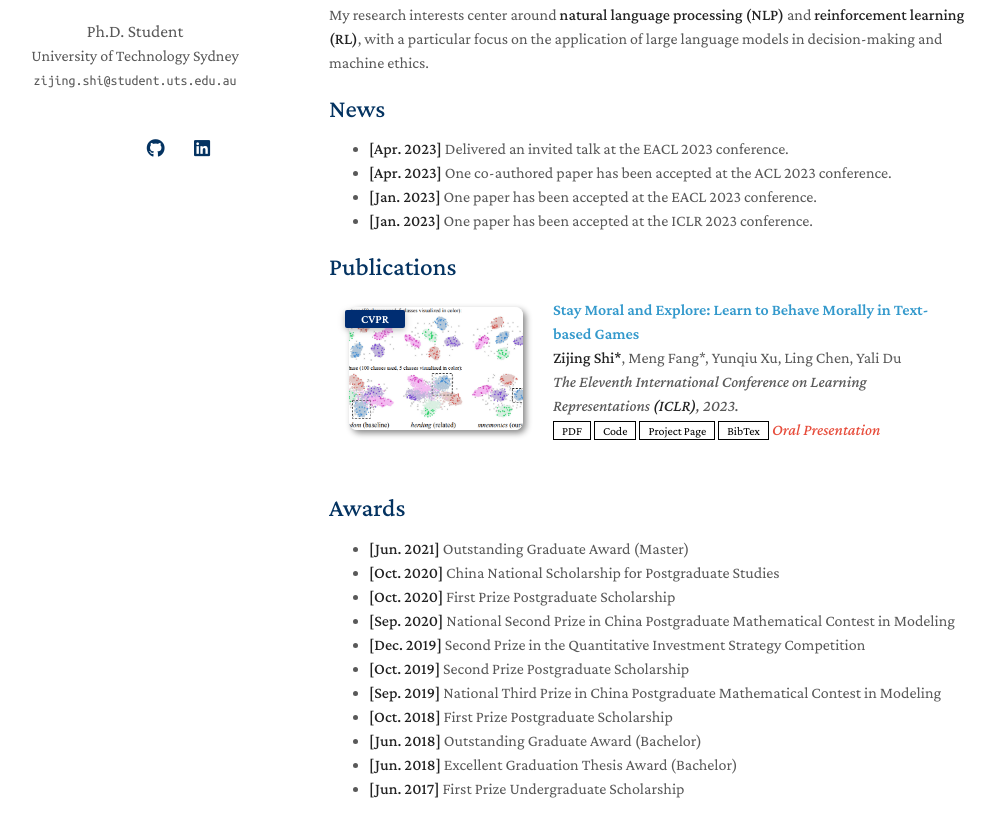
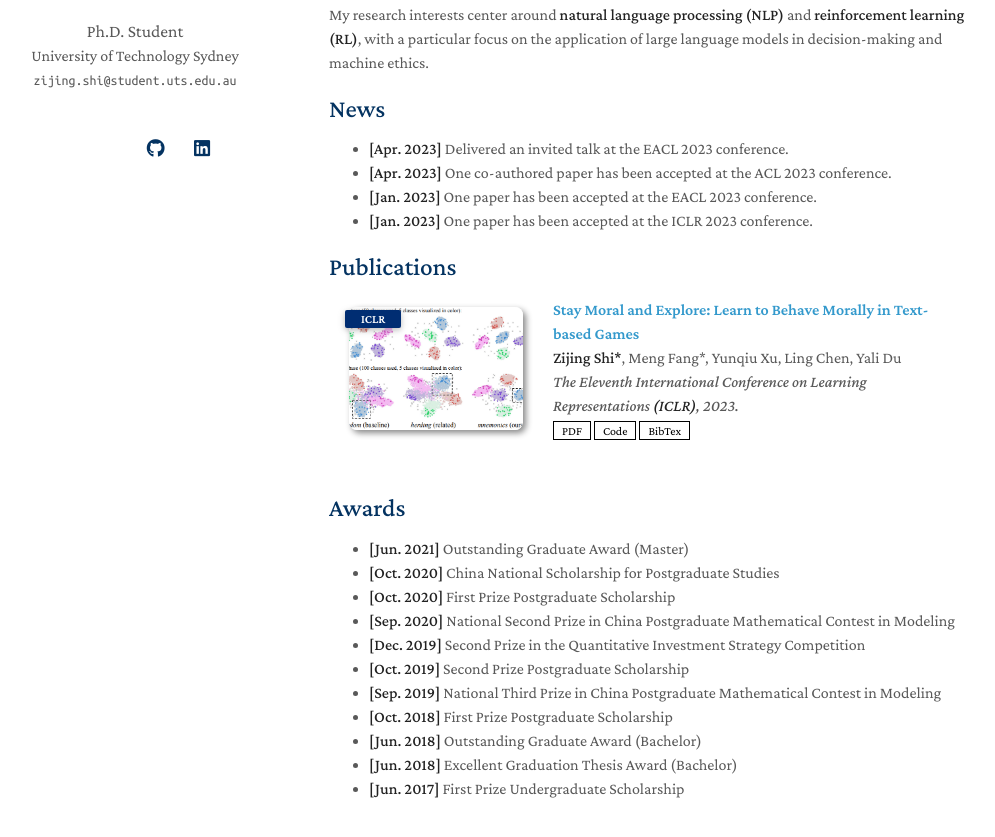
Before and after one commit to winni18/winni18.github.io, a Jekyll site: the page built from index.md, in a window 1280 px wide and 1117 px high. Shown: the part 222-1059 px from the top of the window, without its empty margins (141-1136 px from the left). Built offline with Jekyll 4.4.1, drawn with Linux system fonts in a browser that asks for light colours; nearby versions of some CDN libraries; a style sheet for code colours, icons or effects is not loaded; our own code applies the rules of GitHub Pages for plain Markdown files.

Commit message:
Update publications.md

```diff
--- a/_includes/publications.md
+++ b/_includes/publications.md
@@ -8,7 +8,7 @@
 
   <div class="col-sm-3 abbr" style="position: relative;padding-right: 15px;padding-left: 15px;">
     <img src="assets/img/teaser_example.png" class="teaser img-fluid z-depth-1">
-    <abbr class="badge">CVPR</abbr>
+    <abbr class="badge">ICLR</abbr>
   </div>
 
   <div class="col-sm-9" style="position: relative;padding-right: 15px;padding-left: 20px;">
@@ -16,11 +16,10 @@
     <div class="author"><strong>Zijing Shi*</strong>, Meng Fang*, Yunqiu Xu, Ling Chen, Yali Du</div>
     <div class="periodical"><em>The Eleventh International Conference on Learning Representations <strong>(ICLR)</strong>, 2023.</em></div>
     <div class="links">
-      <a href="https://arxiv.org/pdf/2002.10211.pdf" class="btn btn-sm z-depth-0" role="button" target="_blank" style="font-size:12px;">PDF</a>
+      <a href="https://openreview.net/pdf?id=CtS2Rs_aYk" class="btn btn-sm z-depth-0" role="button" target="_blank" style="font-size:12px;">PDF</a>
       <a href="https://github.com/yaoyao-liu/mnemonics" class="btn btn-sm z-depth-0" role="button" target="_blank" style="font-size:12px;">Code</a>
-      <a href="https://class-il.mpi-inf.mpg.de/mnemonics/" class="btn btn-sm z-depth-0" role="button" target="_blank" style="font-size:12px;">Project Page</a>
       <a href="https://dblp.uni-trier.de/rec/conf/cvpr/LiuSLSS20.html?view=bibtex" class="btn btn-sm z-depth-0" role="button" target="_blank" style="font-size:12px;">BibTex</a>
-      <strong><i style="color:#e74d3c">Oral Presentation</i></strong>
+      <!-- <strong><i style="color:#e74d3c">Oral Presentation</i></strong> -->
     </div>
   </div>
 </div>
```
